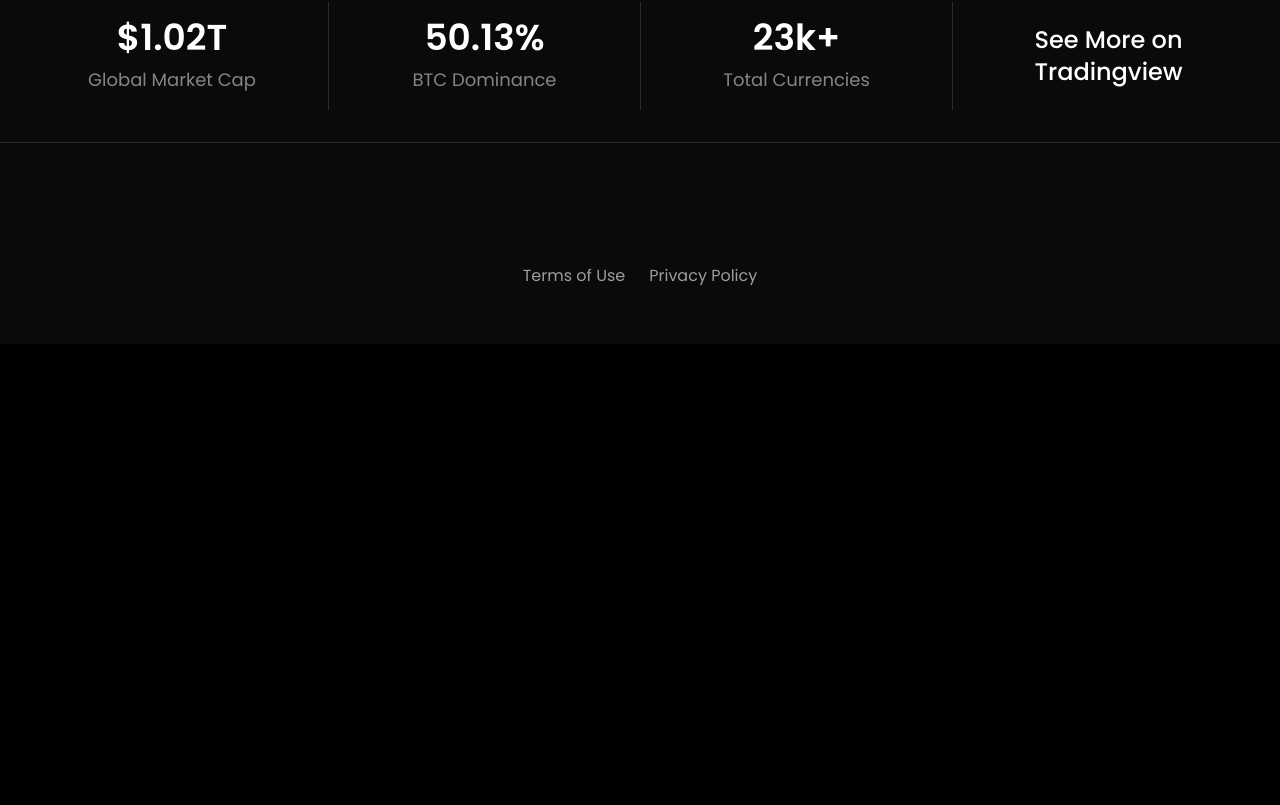
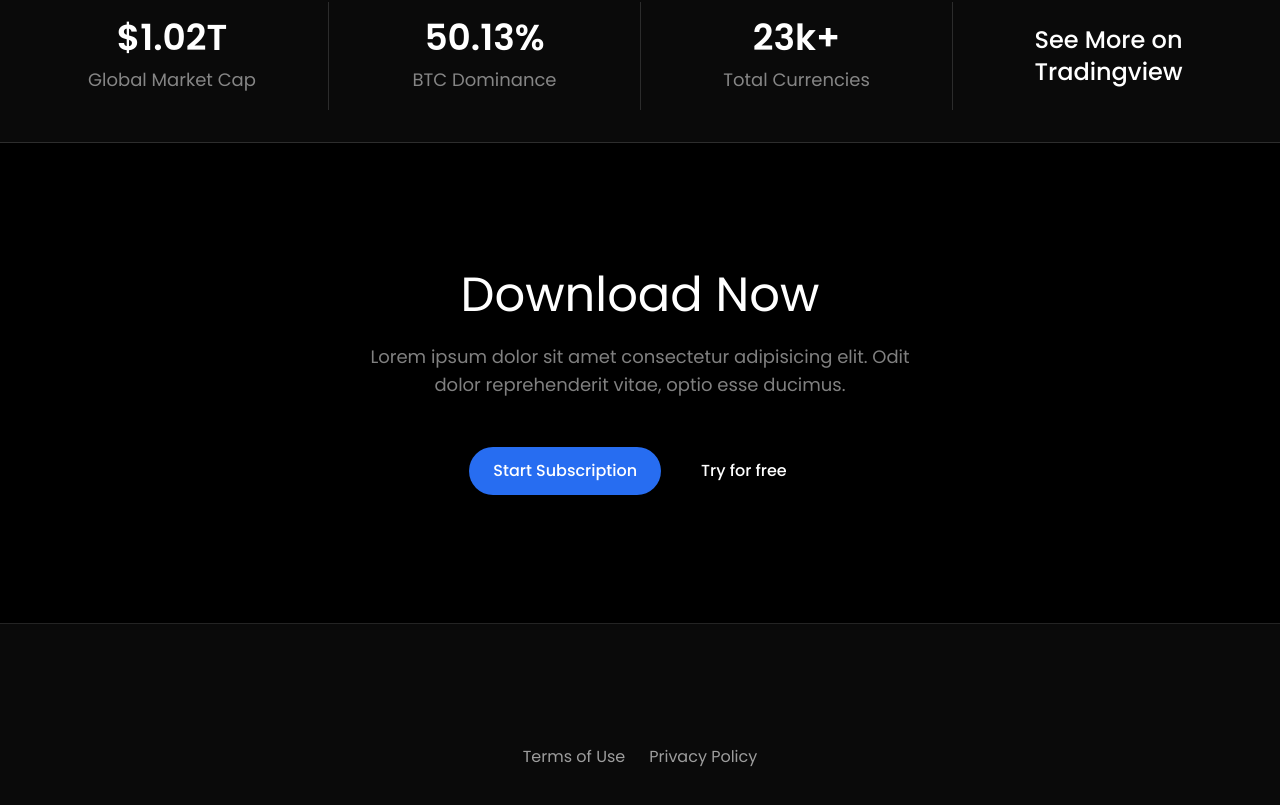
Before and after one commit to can-erturk/react-crypto-prices, a React (Vite) app: page / in a window 1280 px wide. Shown: the part 1763-2568 px from the top of the page. Before the commit the page ends 2107 px from the top, so only its background shows below. Built offline with nearby package versions, Linux system fonts and the light colour scheme; no server answers; some icons are missing.

Commit message:
DownloadNow section added.

```diff
--- a/src/App.jsx
+++ b/src/App.jsx
@@ -5,6 +5,7 @@ import MarketUpdate from "~/components/MarketUpdate"
 import Footer from "~/components/Footer"
 import Sidebar from "~/components/Sidebar"
 import MarketStatistics from "~/components/MarketStatistics"
+import DownloadNow from "~/components/DownloadNow"
 
 function App() {
   return (
@@ -15,6 +16,7 @@ function App() {
       <TopCoins></TopCoins>
       <MarketUpdate></MarketUpdate>
       <MarketStatistics></MarketStatistics>
+      <DownloadNow></DownloadNow>
       <Footer></Footer>
     </>
   )
--- /dev/null
+++ b/src/components/DownloadNow.jsx
@@ -0,0 +1,23 @@
+import SectionTitle from "./ui/SectionTitle"
+
+function DownloadNow() {
+  return (
+    <section>
+      <div className="container">
+
+        <SectionTitle
+          title="Download Now"
+          description="Lorem ipsum dolor sit amet consectetur adipisicing elit. Odit dolor reprehenderit vitae, optio esse ducimus."
+        />
+
+        <div className="flex max-sm:flex-col gap-4 justify-center items-center -mt-2 max-sm:-mt-6">
+          <button className="bg-brand py-3 px-6 rounded-full font-medium">Start Subscription</button>
+          <button className="font-medium py-3 px-6">Try for free</button>
+        </div>
+
+      </div>
+    </section>
+  )
+}
+
+export default DownloadNow
```
